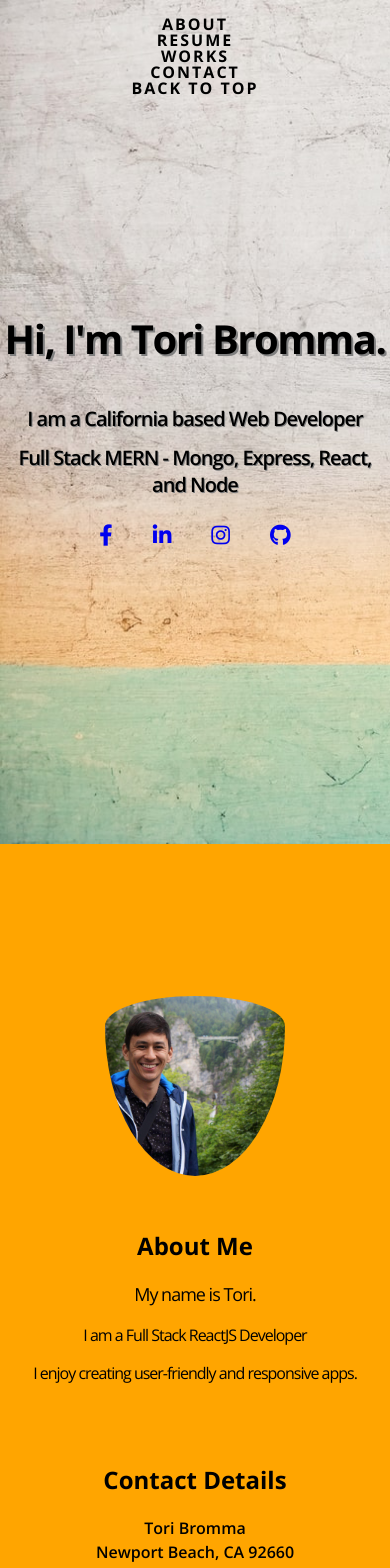
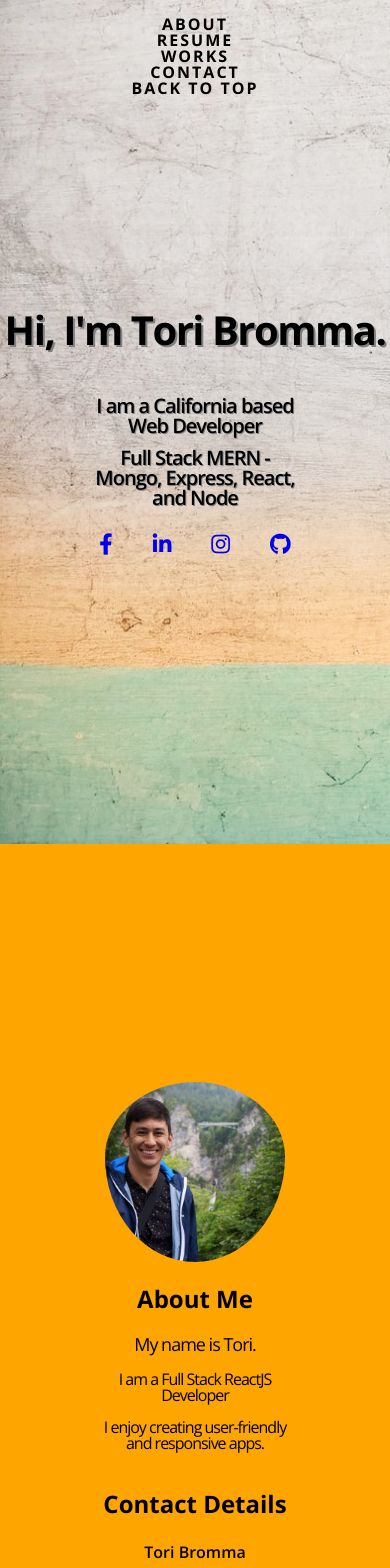
Before and after one commit to toribromma/toriPortfolio, a React (Create React App) app: page / in a window 390 px wide. Shown: the top 1568 px of the page. Built offline with nearby package versions, Linux system fonts and the light colour scheme.

Commit message:
fixed margins

```diff
--- a/src/components/About/About.js
+++ b/src/components/About/About.js
@@ -9,7 +9,7 @@ export const About = (props) => {
         src={profilePic}
         width={180}
         height={180}
-        style={{borderRadius: "50%", flex: 0}}
+        style={{borderRadius: "50%"}}
         >
         </img>
         <div className="col"
--- a/src/components/About/style.css
+++ b/src/components/About/style.css
@@ -1,13 +1,14 @@
 section {
     display: flex;
     align-items: center ;
-    justify-content: space-around;
+    justify-content: center;
     text-align: center;
 }
 
-
-
-
+img {
+    padding-top: 30px;
+    margin-top: 10px;
+}
 @media screen and (max-height: 450px) {
     h2 {
         font-size: 25px;
@@ -18,14 +19,11 @@ section {
         display: none;
     }
 
+    p {line-height: 0;}
 }
 
 @media screen and (max-width: 800px) {
     section {flex-flow: column wrap;}
-
-    img {
-        padding-top: 120px;
-        margin-top: 10px;
-        margin-bottom: -10px;
-    }
+    p {line-height: 1;
+    width:200px;}
   }
--- a/src/index.css
+++ b/src/index.css
@@ -5,6 +5,7 @@ body {
   background-color: orange;
 }
 section {
+  margin-top: 100px;
   height: 100vh;
 }
 body {
```
